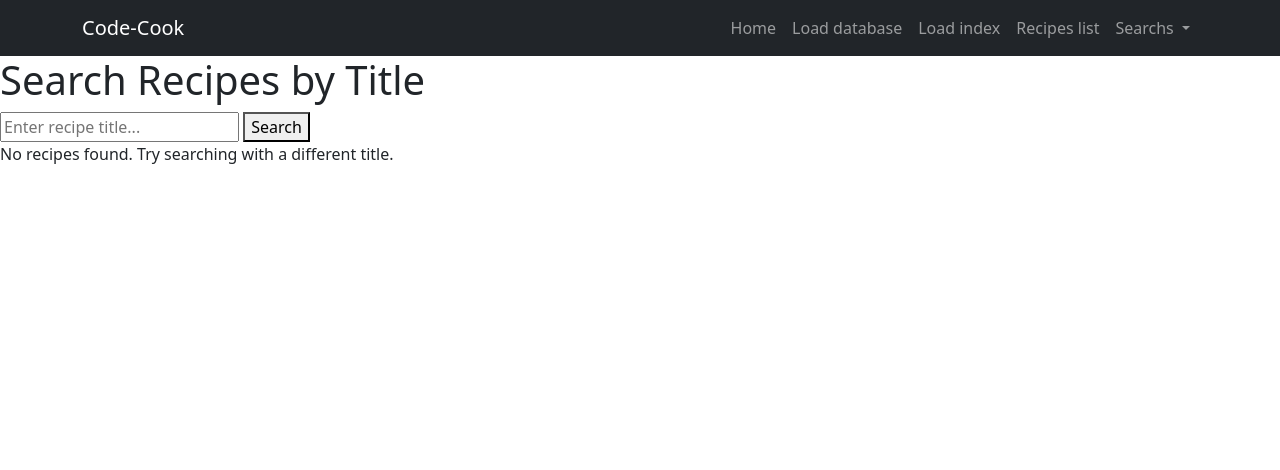
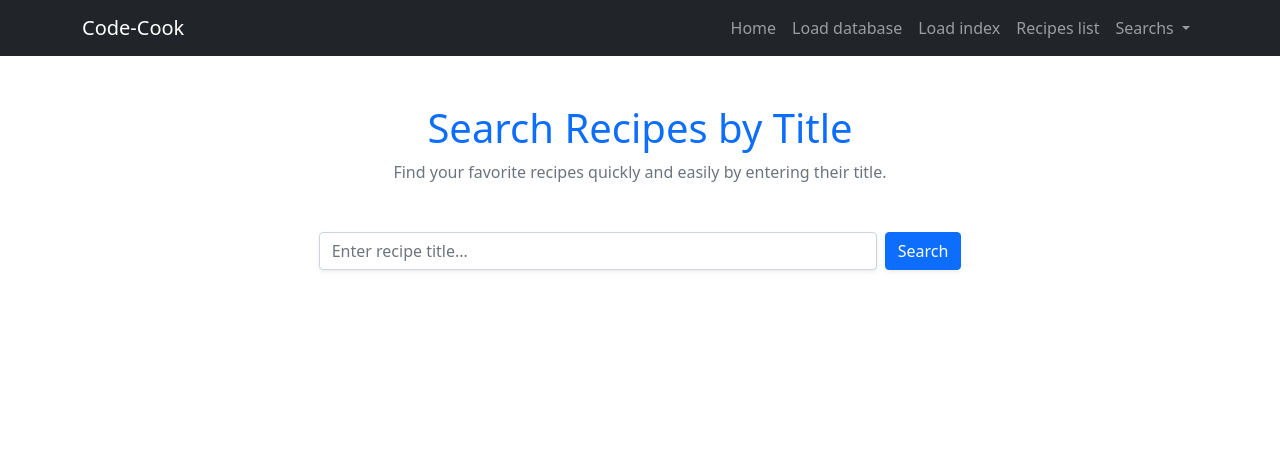
Before and after one commit to davguifer/Code-Cook, a Django app: page /search/search-by-title in a window 1280 px wide. Shown: the top 470 px of the page. Run offline with Django 5.2, Linux system fonts and the light colour scheme.

Commit message:
[fix] fix views

```diff
--- a/code_cook_project/code_cook_project/recipes/templates/recipes_list.html
+++ b/code_cook_project/code_cook_project/recipes/templates/recipes_list.html
@@ -4,7 +4,9 @@
 
 {% block content %}
 <div class="container mt-5">
-    <h1 class="text-center mb-4 text-primary">All Recipes</h1>
+    <h1 class="text-center mb-4 text-primary">
+        All Recipes ({{ recipes|length }})
+    </h1>
     <div class="row">
         {% for recipe in recipes %}
         <div class="col-md-4 mb-4">
--- a/code_cook_project/code_cook_project/recipes/templates/search_recipes_by_title.html
+++ b/code_cook_project/code_cook_project/recipes/templates/search_recipes_by_title.html
@@ -1,32 +1,58 @@
 {% extends "base.html" %}
 
 {% block content %}
-<div class="search-container">
-    <h1>Search Recipes by Title</h1>
-    <form method="GET" action="">
-        <input type="text" name="titulo" placeholder="Enter recipe title..." required>
-        <button type="submit">Search</button>
+<div class="container py-5">
+    <div class="text-center mb-5">
+        <h1 class="text-primary">Search Recipes by Title</h1>
+        <p class="text-muted">Find your favorite recipes quickly and easily by entering their title.</p>
+    </div>
+
+    <div class="search-container mb-4">
+        <form method="GET" action="" class="d-flex justify-content-center">
+            <input
+                type="text"
+                name="titulo"
+                class="form-control me-2 w-50 shadow-sm"
+                placeholder="Enter recipe title..."
+                required>
+            <button type="submit" class="btn btn-primary shadow-sm">Search</button>
         </form>
+    </div>
 
+    {% if request.GET.titulo %}
         {% if results %}
-        <h2>Search Results</h2>
-        <div class="recipes-list">
+            <div class="text-center mb-4">
+                <h2 class="text-success">Search Results</h2>
+                <p class="text-muted">We found {{ results|length }} recipes matching your search.</p>
+            </div>
+            <div class="row">
                 {% for recipe in results %}
-                <div class="recipe-card">
-                    <h3>{{ recipe.title }}</h3>
+                <div class="col-md-4 mb-4">
+                    <div class="card shadow-sm h-100">
+                        <div class="card-body">
+                            <h5 class="card-title text-secondary">{{ recipe.title }}</h5>
                             <p><strong>Servings:</strong> {{ recipe.servings }}</p>
                             <p><strong>Prep Time:</strong> {{ recipe.prep_time }} mins</p>
                             <p><strong>Cook Time:</strong> {{ recipe.cook_time }} mins</p>
                             <p><strong>Total Time:</strong> {{ recipe.total_time }} mins</p>
                             <p><strong>Ingredients:</strong> {{ recipe.ingredients }}</p>
-                    <p><strong>Difficulty:</strong> {{ recipe.difficulty }}</p>
-                    <p><strong>Rating:</strong> {{ recipe.rating }}</p>
-                    <p><strong>Reviews:</strong> {{ recipe.num_reviews }}</p>
+                            <p><strong>Difficulty:</strong>
+                                <span class="badge bg-info text-dark">{{ recipe.difficulty }}</span>
+                            </p>
+                            <p><strong>Rating:</strong>
+                                <span class="text-warning">&#9733;</span> {{ recipe.rating }}/5
+                                ({{ recipe.num_reviews }} reviews)
+                            </p>
+                        </div>
+                    </div>
                 </div>
                 {% endfor %}
             </div>
         {% else %}
-        <p>No recipes found. Try searching with a different title.</p>
+            <div class="text-center mt-5">
+                <p class="text-muted">Sorry, we couldn't find any recipes matching your search. Please try again with a different title.</p>
+            </div>
+        {% endif %}
     {% endif %}
 </div>
 {% endblock %}
```
Lines whose indentation alone changed are shown as unchanged.
